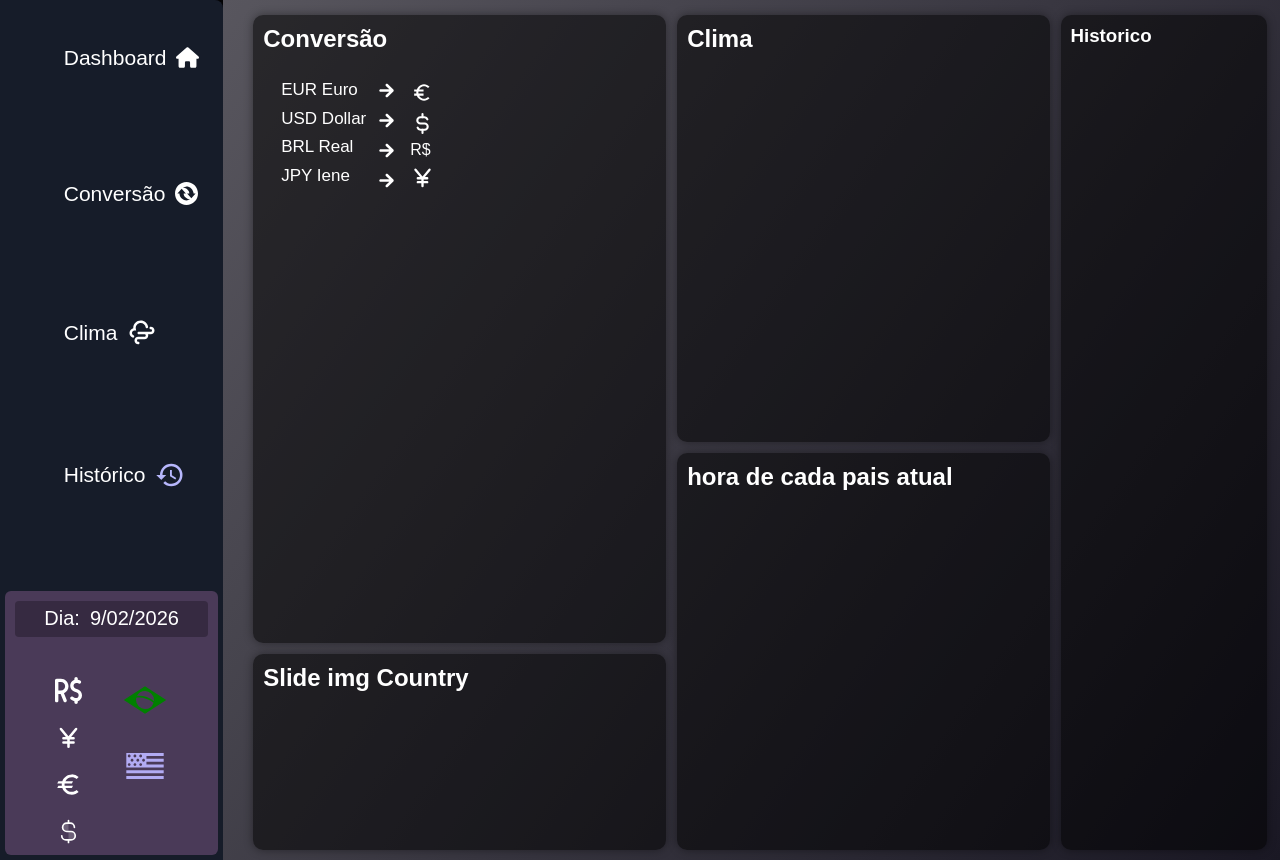
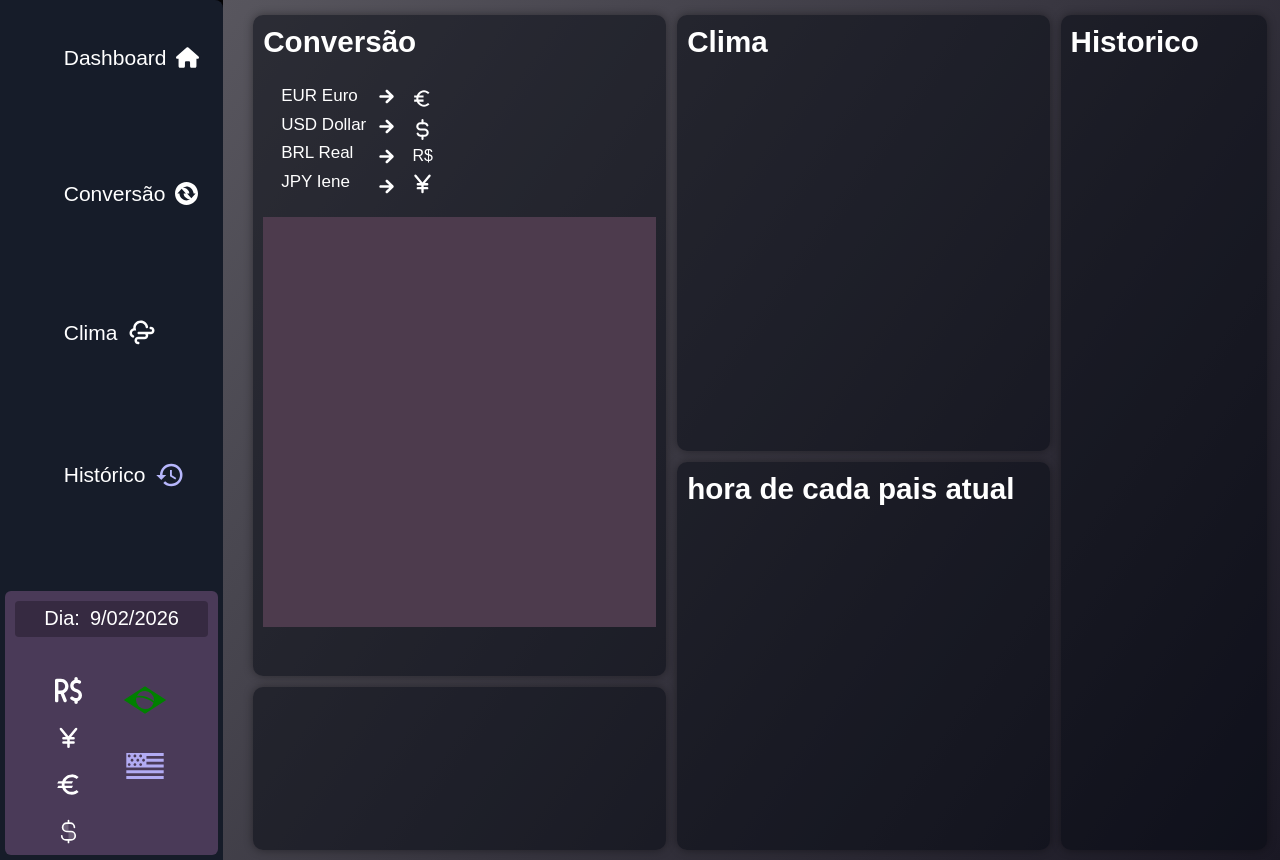
Before and after one commit to SantV7/dashboard-coins, a React (Vite) app: page / in a window 1280 px wide. Built offline with nearby package versions, Linux system fonts and the light colour scheme; a web font is replaced by a local one.

Commit message:
I'll sleep, I can do this other time

```diff
--- a/src/App.jsx
+++ b/src/App.jsx
@@ -1,10 +1,9 @@
 import SideBar from "./components/sidebar/SideBar"
 import '../src/styles/global.css'
 import './styles/main.css'
-import { BiEuro } from "react-icons/bi";
-import { TbCurrencyDollar } from "react-icons/tb";
-import { PiCurrencyJpyBold } from "react-icons/pi";
-import { IoMdArrowRoundForward } from "react-icons/io";
+import ConvertionCoins from "./components/convertionCoins/ConvertionCoins"
+
+
 
 
 function App() {
@@ -17,52 +16,22 @@ function App() {
       <SideBar />
 
       <main id="main-content">
-        <div className="data-card" id="convertion-coins">
-          <h2>Conversão</h2>
-
-          <div className="local-explication-money">
-            <div className="money-explication">
-               <div className="type-money">EUR Euro</div>
-               <div className="type-money">USD Dollar</div>
-               <div className="type-money">BRL Real</div>
-               <div className="type-money">JPY Iene</div>
-            </div>
-
-            <div className="arrow-explications">
-              <IoMdArrowRoundForward size={21} />
-              <IoMdArrowRoundForward size={21} />
-              <IoMdArrowRoundForward size={21}/>
-              <IoMdArrowRoundForward size={21}/>
-            </div>
-
-            <div className="symbols-money">
-              <BiEuro size={25} />
-              <TbCurrencyDollar size={25}/>
-              R$
-              <PiCurrencyJpyBold size={25}/>
-            </div>
-
-          </div>
-        </div>
-
-
-
-
-
+        <ConvertionCoins />
 
         <div className="data-card" id="weather">
-          <h2>Clima</h2>
+          <h2 className="cards-tittle">Clima</h2>
         </div>
 
         <div className="data-card" id="timer-country">
-          <h2>hora de cada pais atual</h2>
+          <h2 className="cards-tittle">hora de cada pais atual</h2>
         </div>
 
         <div className="data-card" id="history">
-          <h3>Historico</h3>
+          <h3 className="cards-tittle">Historico</h3>
         </div>
+
         <div className="data-card" id="img-slide">
-          <h2>Slide img Country</h2>
+
         </div>
 
       </main>
--- /dev/null
+++ b/src/components/convertionCoins/ConvertionCoins.jsx
@@ -0,0 +1,50 @@
+import { IoMdArrowRoundForward } from "react-icons/io";
+import { BiEuro } from "react-icons/bi";
+import { TbCurrencyDollar } from "react-icons/tb";
+import { PiCurrencyJpyBold } from "react-icons/pi";
+import '../convertionCoins/convertion-coins.css'
+
+const ConvertionCoins = () => {
+
+
+  return (
+    <>
+        <div className="data-card" id="convertion-coins">
+          <h2 className="cards-tittle">Conversão</h2>
+
+          <div className="local-explication-money">
+            <div className="money-explication">
+               <div className="type-money">EUR Euro</div>
+               <div className="type-money">USD Dollar</div>
+               <div className="type-money">BRL Real</div>
+               <div className="type-money">JPY Iene</div>
+            </div>
+
+            <div className="arrow-explications">
+              <IoMdArrowRoundForward size={21} />
+              <IoMdArrowRoundForward size={21} />
+              <IoMdArrowRoundForward size={21}/>
+              <IoMdArrowRoundForward size={21}/>
+            </div>
+
+            <div className="symbols-money">
+              <BiEuro size={25} />
+              <TbCurrencyDollar size={25}/>
+              R$
+              <PiCurrencyJpyBold size={25}/>
+            </div>
+
+          </div>
+
+
+          <div className="area-convertion">
+
+          </div>
+        </div>
+
+
+    </>
+  )
+}
+
+export default ConvertionCoins
--- /dev/null
+++ b/src/components/convertionCoins/convertion-coins.css
@@ -0,0 +1,44 @@
+
+.local-explication-money {
+    text-align: center;
+    width: 50%;
+    margin-top: 27px;
+    display: flex;
+
+    flex-flow: row nowrap;
+    gap: 13px;
+    padding-left: 18px;
+}
+
+.money-explication {
+    display: flex;
+    font-size: 17px;
+    flex-flow: column nowrap;
+    gap: 8.7px;
+}
+
+.arrow-explications {
+
+    display: flex;
+    flex-flow: column nowrap;
+    gap: 9px;
+    margin-left: -3px;
+}
+.symbols-money {
+    display: flex;
+    flex-flow: column nowrap;
+    gap: 5.74px;
+}
+.type-money {
+    display: flex;
+    align-items: center;
+    gap: 7px;
+}
+
+.area-convertion {
+    padding: 10px;
+    margin-top: 20px;
+    background-color: rgb(77, 59, 77);
+    width: 100%;
+    height: 64%;
+}
--- a/src/styles/global.css
+++ b/src/styles/global.css
@@ -1,4 +1,6 @@
 @import url('https://fonts.googleapis.com/css2?family=SN+Pro:ital,wght@0,200..900;1,200..900&display=swap');
+
+
 
 * {
     margin: 0;
@@ -9,6 +11,7 @@
 
 :root {
     --fontSn: "SN Pro", sans-serif;
+
 }
 
 body {
--- a/src/styles/main.css
+++ b/src/styles/main.css
@@ -13,7 +13,11 @@
     padding: 10px;
     border-radius: 10px;
     box-shadow: 0px 0px 10px rgba(0, 0, 0, 0.397);
-    background-color: rgba(0, 0, 0, 0.534);
+    background-color: rgba(6, 10, 19, 0.534);
+}
+
+.cards-tittle {
+    font-size: 1.85em;
 }
 
 #convertion-coins {
@@ -37,40 +41,6 @@
     grid-area: 4 / 1 / 5 /2;
 }
 
-.local-explication-money {
-    width: 50%;
-    margin-top: 27px;
-    display: flex;
-
-    flex-flow: row nowrap;
-    gap: 13px;
-    padding-left: 18px;
-}
-
-.money-explication {
-    display: flex;
-    font-size: 17px;
-    flex-flow: column nowrap;
-    gap: 8.7px;
-}
-
-.arrow-explications {
-
-    display: flex;
-    flex-flow: column nowrap;
-    gap: 9px;
-    margin-left: -3px;
-}
-.symbols-money {
-    display: flex;
-    flex-flow: column nowrap;
-    gap: 5.74px;
-}
-.type-money {
-    display: flex;
-    align-items: center;
-    gap: 7px;
-}
 
 @media screen and (max-width: 768px) {
     #main-content {
```
